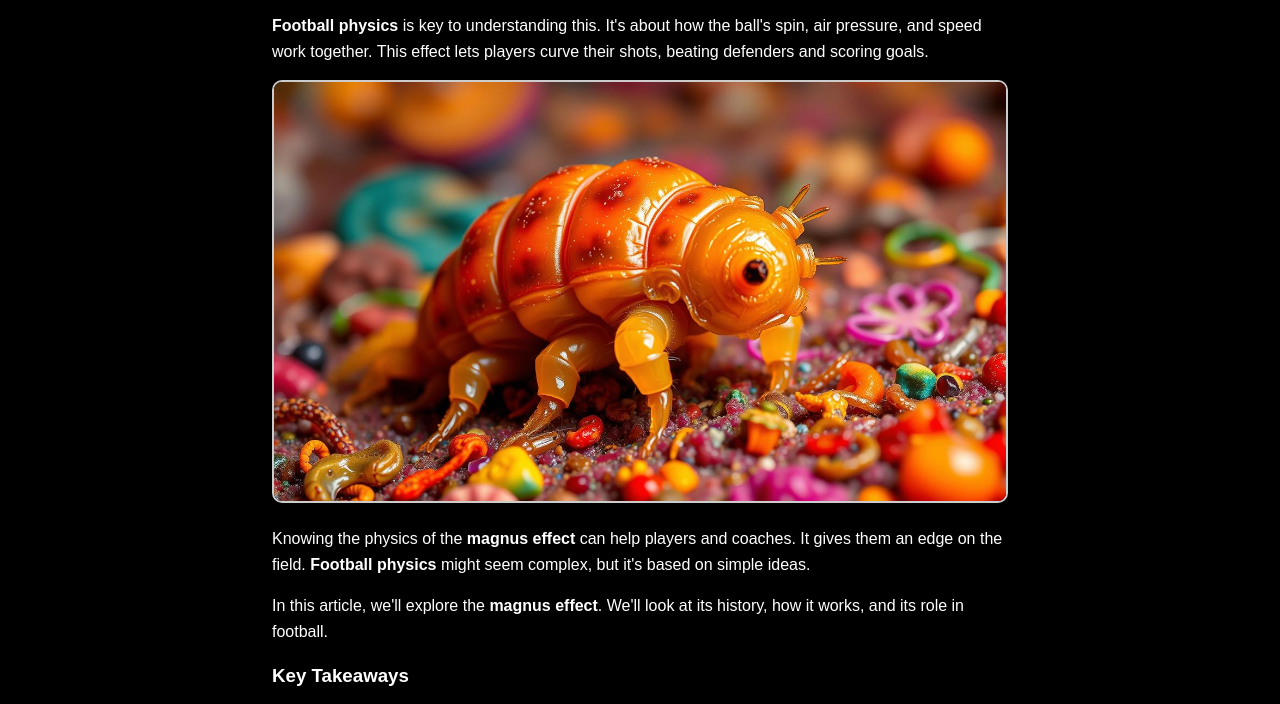
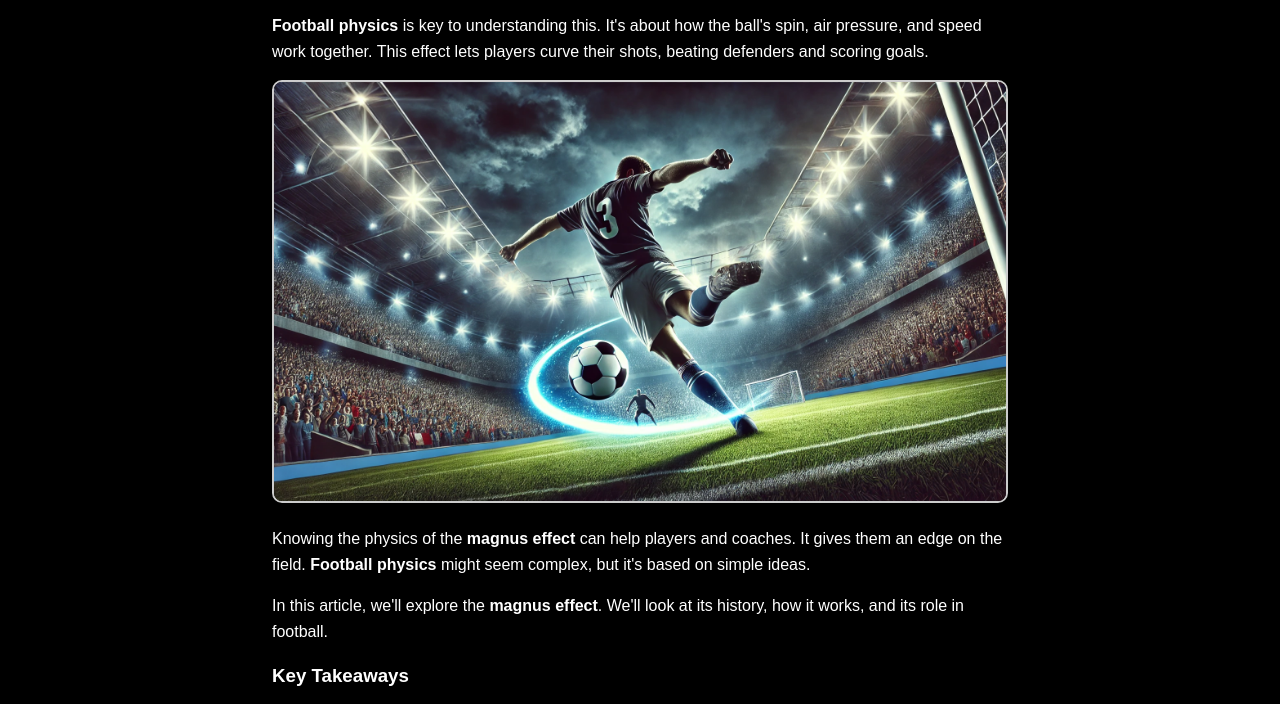
Before and after one commit to Safdu123/Blog, a plain HTML site: page Unraveling the Physics of the Football Magnus Effect.html in a window 1280 px wide. Shown: the part 358-1062 px from the top of the page. Drawn offline with Linux system fonts and the light colour scheme.

Commit message:
Update Unraveling the Physics of the Football Magnus Effect.html

```diff
--- a/Unraveling the Physics of the Football Magnus Effect.html
+++ b/Unraveling the Physics of the Football Magnus Effect.html
@@ -76,7 +76,7 @@
 
 
 
-<img src="blog10.png">
+<img src="blog11.jpg">
 
 
 <p></p>
```
